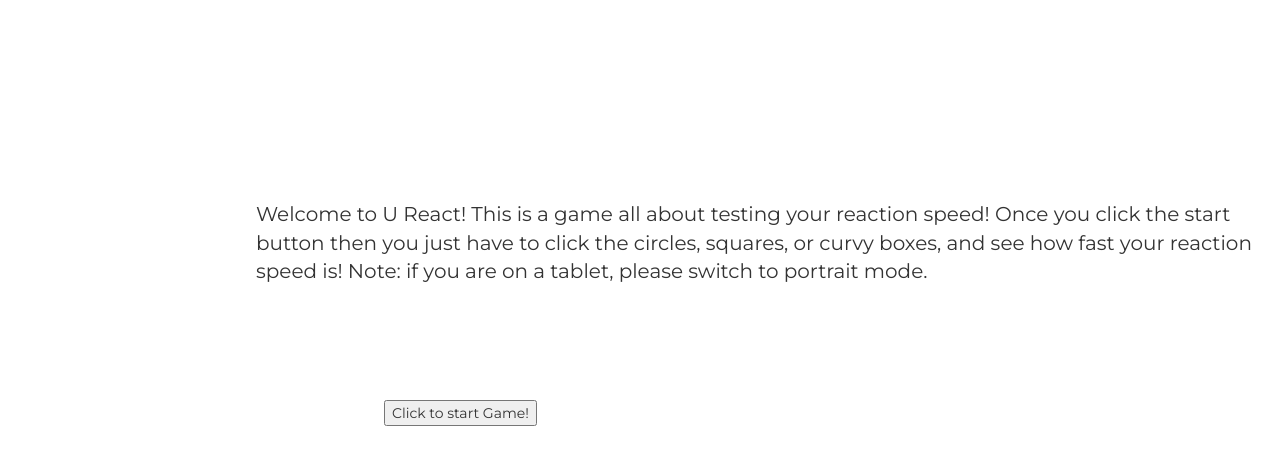
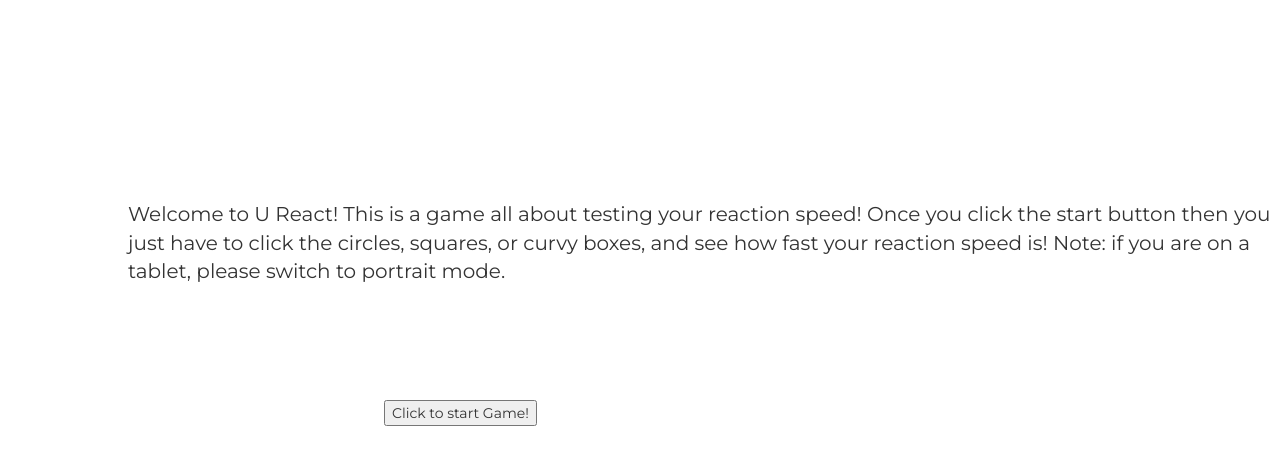
Before and after one commit to ddxtanx/react-me, a PHP site: page / in a window 1280 px wide. Shown: the top 465 px of the page. Run offline with PHP 8.4, Linux system fonts and the light colour scheme.

Commit message:
Adding to both Git and Heroku

```diff
--- a/main.css
+++ b/main.css
@@ -37,7 +37,7 @@
 }
 #startscph{
   position: absolute;
-  left:20%;
+  left:10%;
   top:200px;
   font-size:20px;
 }
```
